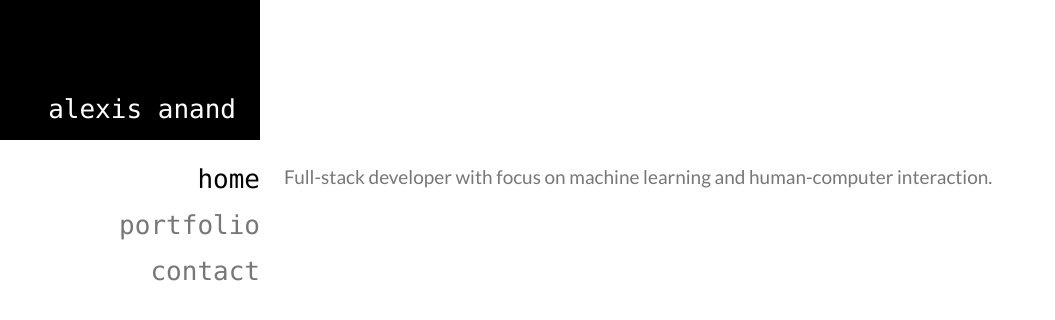
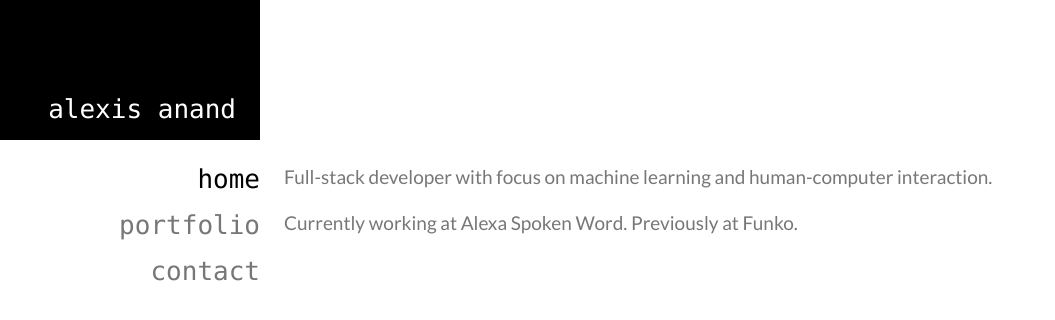
Before and after one commit to zenithlight/zenithlight.github.io, a Jekyll site: the page built from index.html, in a window 1280 px wide. Shown: the top 320 px of the page, without its empty margins (0-1055 px from the left). Built offline with Jekyll 4.4.1, drawn with Linux system fonts in a browser that asks for light colours.

Commit message:
Update index.html

```diff
--- a/index.html
+++ b/index.html
@@ -2,3 +2,5 @@
 layout: default
 ---
 <p>Full-stack developer with focus on machine learning and human-computer interaction.</p>
+
+<p>Currently working at Alexa Spoken Word. Previously at Funko.</p>
```
